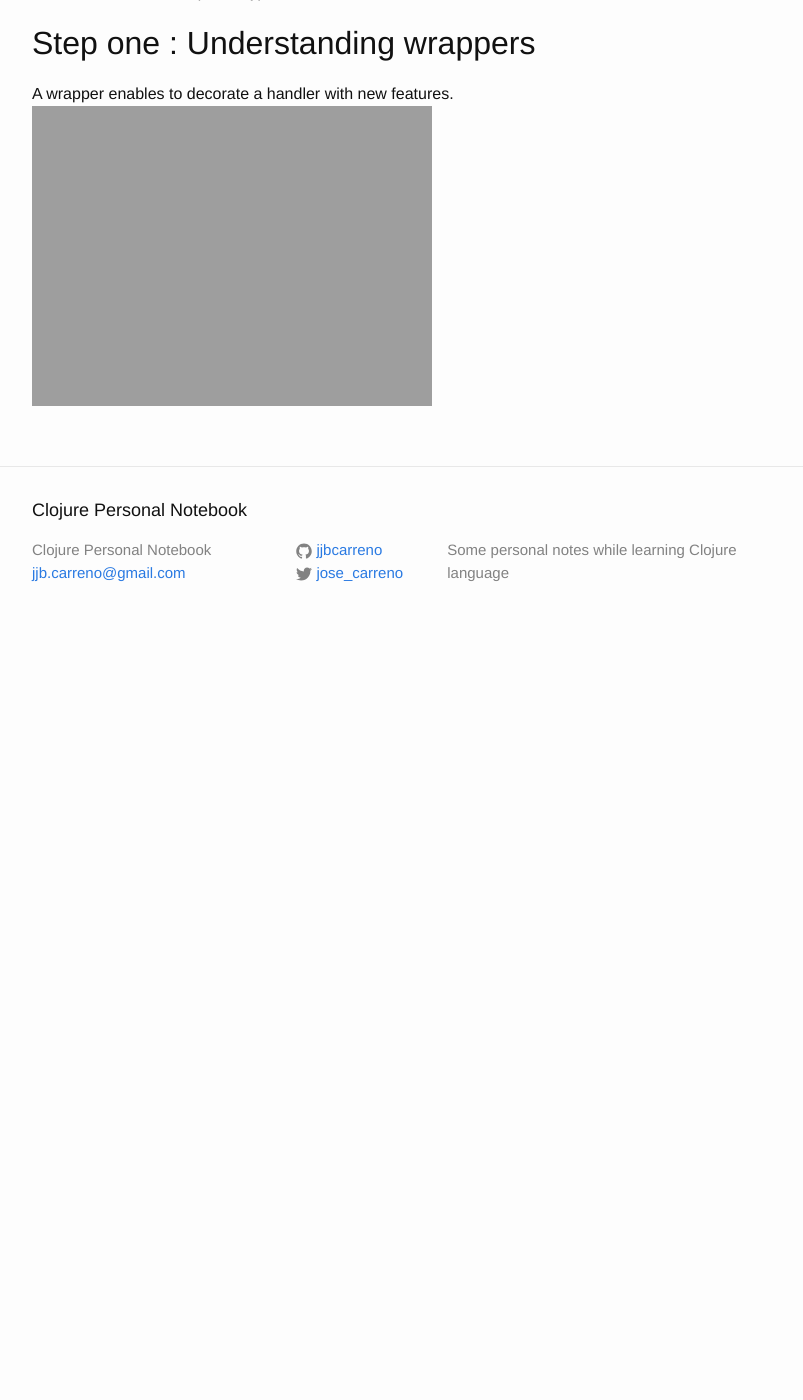
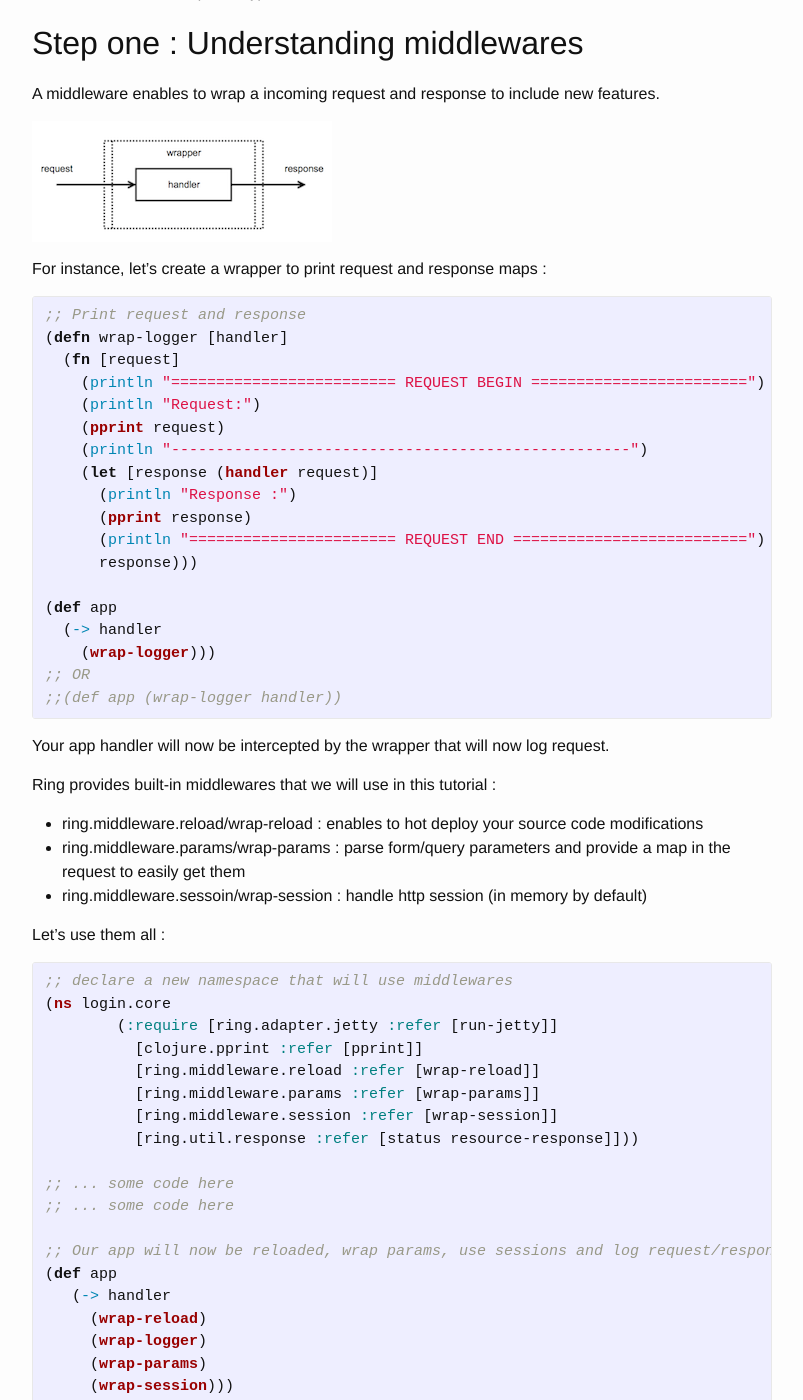
Before and after one commit to jjbcarreno/jjbcarreno.github.io, a Jekyll site: the page built from _posts/2016-01-04-first-steps-clojure-ring-loginform.markdown, in a window 1280 px wide and 1400 px high, scrolled down 418 px. Shown: the whole window, without its empty margins (238-1041 px from the left). Built offline with Jekyll 4.4.1, drawn with Linux system fonts in a browser that asks for light colours; before the commit the page ends 1062 px from its top, so only the background shows below that; some of the changed text lies outside the part shown.

Commit message:
second tutorial

```diff
--- a/_posts/2016-01-04-first-steps-clojure-ring-loginform.markdown
+++ b/_posts/2016-01-04-first-steps-clojure-ring-loginform.markdown
@@ -7,11 +7,114 @@ categories: ring clojure
 ## About this tutorial
 This tutorial will only rely on Ring framework to implement a very simple login form / welcome page. It will enable you to understand a little bit better the following features that come up with Ring :
 
-* Creating and using wrappers
+* Creating and using middlewares
 * Using resources to render pages
 * Submit and retrieve form parameters
 * Work with session (memory)
 
-## Step one : Understanding wrappers
-A wrapper enables to decorate a handler with new features.
-![ring wrapper]({{ site.url }}/assets/ring-wrapper.png = 200x)
+## Step one : Understanding middlewares
+A middleware enables to wrap a incoming request and response to include new features.
+
+![ring wrapper]({{ site.url }}/assets/ring-wrapper.png)
+
+For instance, let's create a wrapper to print request and response maps :
+{% highlight clojure %}
+;; Print request and response
+(defn wrap-logger [handler]
+  (fn [request]
+    (println "========================= REQUEST BEGIN ========================")
+    (println "Request:")
+    (pprint request)
+    (println "---------------------------------------------------")
+    (let [response (handler request)]
+      (println "Response :")
+      (pprint response)
+      (println "======================= REQUEST END ==========================")
+      response)))
+
+(def app
+  (-> handler
+    (wrap-logger)))
+;; OR
+;;(def app (wrap-logger handler))
+{% endhighlight %}
+Your app handler will now be intercepted by the wrapper that will now log request.
+
+Ring provides built-in middlewares that we will use in this tutorial :
+
+* ring.middleware.reload/wrap-reload : enables to hot deploy your source code modifications
+* ring.middleware.params/wrap-params : parse form/query parameters and provide a map in the request to easily get them
+* ring.middleware.sessoin/wrap-session : handle http session (in memory by default)
+
+Let's use them all :
+
+{% highlight clojure %}
+;; declare a new namespace that will use middlewares
+(ns login.core
+	(:require [ring.adapter.jetty :refer [run-jetty]]
+          [clojure.pprint :refer [pprint]]
+          [ring.middleware.reload :refer [wrap-reload]]
+          [ring.middleware.params :refer [wrap-params]]
+          [ring.middleware.session :refer [wrap-session]]
+          [ring.util.response :refer [status resource-response]]))
+
+;; ... some code here
+;; ... some code here
+
+;; Our app will now be reloaded, wrap params, use sessions and log request/responses :
+(def app
+   (-> handler
+     (wrap-reload)
+     (wrap-logger)
+     (wrap-params)
+     (wrap-session)))
+{% endhighlight %}
+
+## Step 2 :  Handling form submission / authentication
+Let's now create a handler that will perform a simple authentication from a login form submission and redirect to a welcome page.
+
+### Login form
+The first step is to create a simple login form. Let's use an html file (login.html). Note that this file has to be placed on the classpath of your application :
+{% highlight html %}
+<html>
+<head>
+<title>Login Page</title>
+</head>
+<body>
+	<form action="/login" method="post" >
+		<label for="login">Login</label> <input size="20" type="text"
+			name="login" /> <label for="password">Password</label> <input
+			size="20" type="password" name="password" /> <input type="submit"
+			value="Login" />
+	</form>
+</body>
+</html>
+{% endhighlight %}
+
+Now let's define a function that will load this file and send it to the http response :
+{% highlight clojure %}
+;; Let's define a login form in html
+(defn show-login-form []
+  (resource-response "login.html"))
+{% endhighlight %}
+
+### Authentication function
+authentication will use the request parameters, check authentication and populate a new attribute in the session (:username)
+{% highlight clojure %}
+;; Authenticates user. If user is authenticated, then session will contain :username.
+(defn do-authenticate [params session]
+  (if (and (= (params "login") "bob") (= (params "password") "M@rl3y"))
+    (assoc session :username "bob")
+    session))
+{% endhighlight %}
+
+### Handler
+{% highlight clojure %}
+;; authorization function
+(defn handler [{session :session params :form-params :as req}]
+  (let [session (do-authenticate params session)
+        username (:username session)]
+    (if username
+      (show-welcome-page username session)
+      (show-login-form))))
+{% endhighlight %}
```
